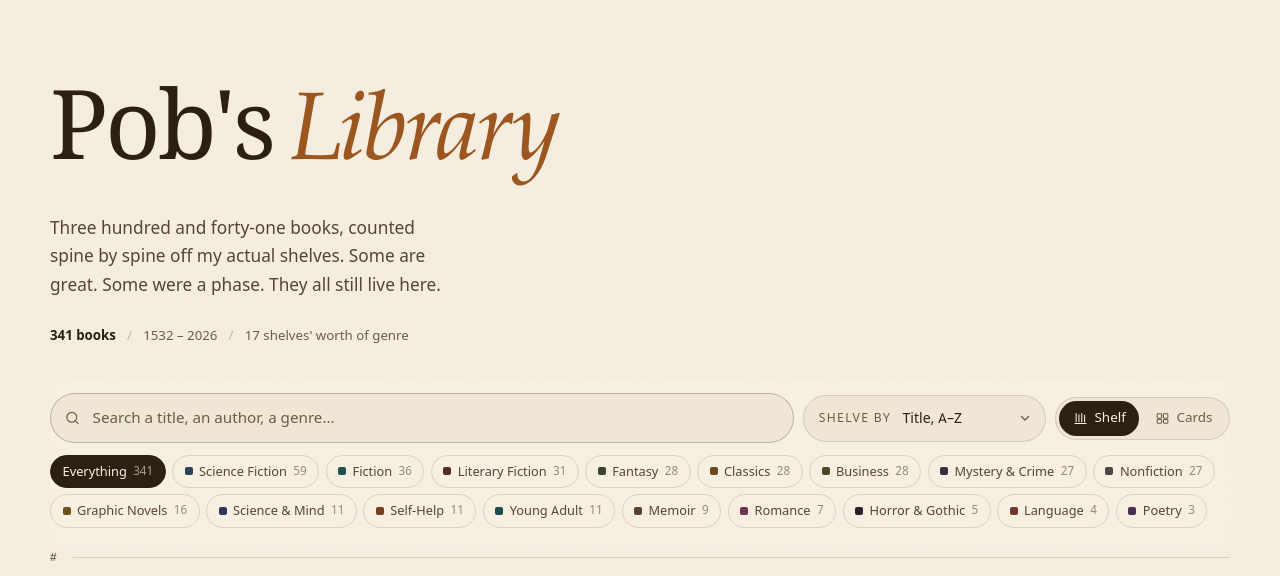
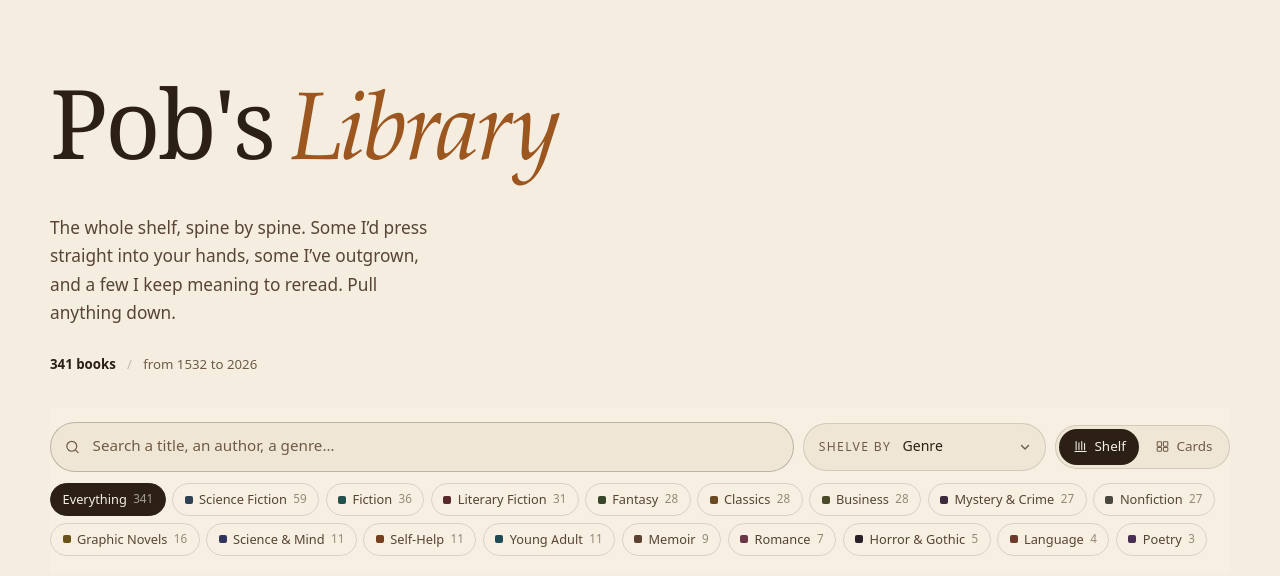
Before and after one commit to Vutisat/vutisat.github.io, a PHP site: page /library.html in a window 1280 px wide. Shown: the part 59-635 px from the top of the page. Run offline with PHP 8.4, Linux system fonts and the light colour scheme.

Commit message:
continue working on the library

```diff
--- a/Styles/library.css
+++ b/Styles/library.css
@@ -231,7 +231,7 @@ body.has-q .field__clear{display:block}
 
 /* ---- the peek card ------------------------------------------------------ */
 .peek{
-  position:absolute;bottom:calc(100% - 14px);left:50%;translate:-50% 0;
+  position:absolute;bottom:calc(100% - 14px);left:50%;translate:calc(-50% + var(--px,0px)) 0;
   width:236px;max-width:78vw;padding:.85rem .95rem;
   display:flex;flex-direction:column;gap:.15rem;
   background:var(--paper);border:1px solid var(--line-2);border-radius:7px;
@@ -239,10 +239,10 @@ body.has-q .field__clear{display:block}
   opacity:0;visibility:hidden;transform:translateY(5px);pointer-events:none;
   transition:opacity .2s,transform .2s var(--ease),visibility .2s;
 }
-.peek::after{content:"";position:absolute;top:100%;left:50%;translate:-50% -4px;rotate:45deg;width:9px;height:9px;background:var(--paper);border-right:1px solid var(--line-2);border-bottom:1px solid var(--line-2)}
+.peek::after{content:"";position:absolute;top:100%;left:50%;translate:calc(-50% - var(--px,0px)) -4px;rotate:45deg;width:9px;height:9px;background:var(--paper);border-right:1px solid var(--line-2);border-bottom:1px solid var(--line-2)}
 .slot.flip .peek{bottom:auto;top:calc(100% - 16px);transform:translateY(-5px)}
 .slot.flip:hover .peek,.slot.flip .book:focus-visible ~ .peek{transform:none}
-.slot.flip .peek::after{top:auto;bottom:100%;translate:-50% 4px;border:0;border-left:1px solid var(--line-2);border-top:1px solid var(--line-2)}
+.slot.flip .peek::after{top:auto;bottom:100%;translate:calc(-50% - var(--px,0px)) 4px;border:0;border-left:1px solid var(--line-2);border-top:1px solid var(--line-2)}
 .slot:hover .peek,.book:focus-visible ~ .peek{opacity:1;visibility:visible;transform:none}
 .peek__title{font-family:"Garamond",Georgia,serif;font-size:1.12rem;line-height:1.3;color:var(--ink)}
 .peek__author{font-size:.83rem;color:var(--ink-2)}
@@ -277,9 +277,7 @@ body.has-q .field__clear{display:block}
 .empty__btn:hover{background:var(--ink);border-color:var(--ink);color:var(--paper)}
 
 .foot{border-top:1px solid var(--line);margin-top:2rem;background:var(--paper-2)}
-.foot__in{display:flex;flex-wrap:wrap;gap:2rem;justify-content:space-between;align-items:flex-end;padding:3rem 0 3.4rem}
-.foot__sig{font-family:"Garamond",Georgia,serif;font-size:1.7rem;line-height:1.32;color:var(--ink)}
-.foot__sig span{display:block;font-family:"Hanken",sans-serif;font-size:.9rem;color:var(--ink-3);margin-top:.5rem}
+.foot__in{display:flex;flex-wrap:wrap;gap:2rem;justify-content:flex-end;align-items:flex-end;padding:2.4rem 0 2.8rem}
 .foot__meta{font-size:.82rem;color:var(--ink-3);text-align:right;line-height:1.9}
 .foot__meta a{color:var(--ink-2);text-decoration:none;border-bottom:1px solid var(--line-2)}
 .foot__meta a:hover{color:var(--amber);border-color:var(--amber)}
@@ -297,8 +295,6 @@ body.has-q .field__clear{display:block}
   .controls__row{gap:.5rem}
   .field{flex:1 1 100%}
   .sortwrap{flex:1 1 auto}
-  .foot__in{flex-direction:column;align-items:flex-start}
-  .foot__meta{text-align:left}
 }
 @media (max-width:420px){
   .views button span{display:none}
--- a/Styles/library.js
+++ b/Styles/library.js
@@ -204,7 +204,7 @@
   var state = {
     q: "",
     family: "all",
-    sort: "title",
+    sort: "genre",
     view: window.matchMedia("(min-width: 760px)").matches ? "shelf" : "cards"
   };
 
@@ -354,13 +354,26 @@
 
   var reduceMotion = window.matchMedia("(prefers-reduced-motion: reduce)");
 
-  var PEEK_H = 132;
+  var PEEK_H = 132, PEEK_GUTTER = 12;
   function flipPeek(e) {
     var slot = e.target.closest && e.target.closest(".slot");
     if (!slot) return;
+
+    /* Flip below when the card would slide under the sticky toolbar. */
     var ctl = document.querySelector(".controls");
     var floor = ctl ? ctl.getBoundingClientRect().bottom : 0;
     slot.classList.toggle("flip", slot.getBoundingClientRect().top - PEEK_H < floor);
+
+    /* And nudge it back on screen for books at either end of a shelf. */
+    var peek = slot.querySelector(".peek");
+    if (!peek) return;
+    slot.style.setProperty("--px", "0px");
+    var r = peek.getBoundingClientRect(), shift = 0;
+    if (r.left < PEEK_GUTTER) shift = PEEK_GUTTER - r.left;
+    else if (r.right > window.innerWidth - PEEK_GUTTER) {
+      shift = (window.innerWidth - PEEK_GUTTER) - r.right;
+    }
+    if (shift) slot.style.setProperty("--px", shift.toFixed(1) + "px");
   }
 
   /* ---- filter pills ------------------------------------------------------- */
@@ -445,6 +458,7 @@
     if (!el.results || !search || !sort || !el.pills || !el.views) return;
 
     buildPills();
+    sort.value = state.sort;   /* keep the control showing the real default */
 
     var t;
     search.addEventListener("input", function () {
--- a/index.html
+++ b/index.html
@@ -42,6 +42,7 @@
           <a href="thailand.html" role="menuitem"><span class="egg__pin">📍</span> Thailand Recs</a>
           <a href="nyc.html" role="menuitem"><span class="egg__pin">🗽</span> NYC Recs</a>
           <a href="worldtour.html" role="menuitem"><span class="egg__pin">🌍</span> Pob World Tour</a>
+          <a href="library.html" role="menuitem"><span class="egg__pin">📚</span> My Library</a>
         </div>
       </div>
       <nav class="nav__links" aria-label="Primary">
--- a/library.html
+++ b/library.html
@@ -4,9 +4,9 @@
   <meta charset="UTF-8">
   <meta name="viewport" content="width=device-width, initial-scale=1.0">
   <title>Pob's Library</title>
-  <meta name="description" content="Every book on my shelves — 341 of them. Search the stacks, sort them by title, author, year or genre, and browse the whole wall.">
+  <meta name="description" content="Every book on my shelves. Search the stacks, sort them by title, author, year or genre, and browse the whole wall.">
   <meta property="og:title" content="Pob's Library">
-  <meta property="og:description" content="Every book on my shelves — 341 of them. Search the stacks and browse the whole wall.">
+  <meta property="og:description" content="Every book on my shelves. Search the stacks and browse the whole wall.">
   <meta property="og:type" content="website">
   <meta name="theme-color" content="#F6EFE2">
 
@@ -34,17 +34,13 @@
 
     <section class="hero wrap">
       <h1>Pob's <em>Library</em></h1>
-      <p class="hero__sub">Three hundred and forty-one books, counted spine by spine off my actual shelves. Some are great. Some were a phase. They all still live here.</p>
+      <p class="hero__sub">The whole shelf, spine by spine. Some I&rsquo;d press straight into your hands, some I&rsquo;ve outgrown, and a few I keep meaning to reread. Pull anything down.</p>
       <p class="hero__meta">
         <span id="count" class="hero__count">341 books</span>
         <span class="sep" aria-hidden="true">/</span>
-        <span>1532 &ndash; 2026</span>
-        <span class="sep" aria-hidden="true">/</span>
-        <span>17 shelves' worth of genre</span>
+        <span>from 1532 to 2026</span>
       </p>
     </section>
-
-    <div class="lamp" aria-hidden="true"></div>
 
     <section id="stacks" class="stacks wrap">
 
@@ -108,7 +104,6 @@
 
   <footer class="foot">
     <div class="wrap foot__in">
-      <p class="foot__sig">Borrow anything.<span>Just tell me what you thought of it.</span></p>
       <p class="foot__meta">Pob's Library<br><a href="index.html">back to pobv.dev</a></p>
     </div>
   </footer>
```
Also changed, not shown: .impeccable/config.json.
